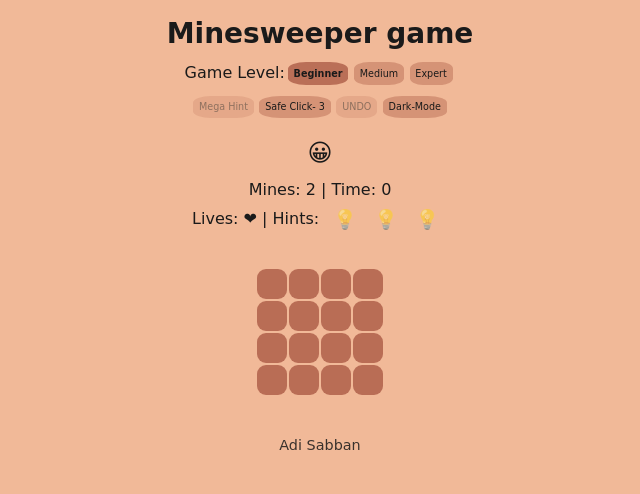
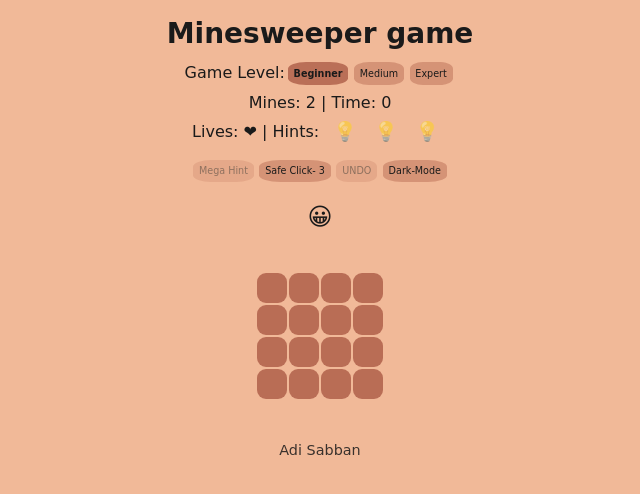
Before and after one commit to AdiSabban10/sprint1-minesweeper-vanilla-to-react-refactor, a React (Vite) app: page / in a window 1280 px wide. Shown: the top 494 px of the page, without its empty margins (320-960 px from the left). Built offline with nearby package versions, Linux system fonts and the light colour scheme.

Commit message:
fix: smiley reset and match vanilla controls layout

```diff
--- a/src/App.jsx
+++ b/src/App.jsx
@@ -1,5 +1,5 @@
 import { Board } from './components/Board.jsx'
-import { GameControls } from './components/GameControls.jsx'
+import { ActionToolbar, LevelPicker } from './components/GameControls.jsx'
 import { GameOverModal } from './components/GameOverModal.jsx'
 import { StatusBar } from './components/StatusBar.jsx'
 import { useGameAudio } from './hooks/useAudio.js'
@@ -34,23 +34,9 @@ function App() {
     <>
       <h1>Minesweeper game</h1>
 
+      {/* Control order matches legacy/index.html */}
       <div className="controls">
-        <GameControls
-          level={level}
-          safeCount={meta.safeCount}
-          hasStarted={hasStarted}
-          megaHintIsUsable={meta.megaHintIsUsable}
-          isMegaHintOn={meta.isMegaHintOn}
-          canUndo={canUndo}
-          smiley={smiley}
-          darkModeLabel={darkModeLabel}
-          onSetLevelBySize={actions.setLevelBySize}
-          onMegaHint={actions.activateMegaHint}
-          onSafeClick={actions.useSafeClick}
-          onUndo={actions.undo}
-          onNewGame={actions.newGame}
-          onToggleDark={toggleTheme}
-        />
+        <LevelPicker level={level} onSetLevelBySize={actions.setLevelBySize} />
 
         <StatusBar
           remainingMines={remainingMines}
@@ -61,6 +47,28 @@ function App() {
           isHintOn={meta.isHintOn}
           onActivateHint={actions.activateHint}
         />
+
+        <ActionToolbar
+          safeCount={meta.safeCount}
+          hasStarted={hasStarted}
+          megaHintIsUsable={meta.megaHintIsUsable}
+          isMegaHintOn={meta.isMegaHintOn}
+          canUndo={canUndo}
+          darkModeLabel={darkModeLabel}
+          onMegaHint={actions.activateMegaHint}
+          onSafeClick={actions.useSafeClick}
+          onUndo={actions.undo}
+          onToggleDark={toggleTheme}
+        />
+
+        <button
+          type="button"
+          className="smiley"
+          onClick={() => actions.newGame()}
+          aria-label="New game"
+        >
+          {smiley}
+        </button>
 
         {modeHintMessage && (
           <p className="mode-hint" role="status">
--- a/src/components/GameControls.jsx
+++ b/src/components/GameControls.jsx
@@ -1,44 +1,11 @@
 import { LEVEL_LIST } from '../domain/levels.js'
 
 /**
- * @param {Object} props
- * @param {import('../domain/types.js').LevelConfig} props.level
- * @param {number} props.safeCount
- * @param {boolean} props.hasStarted
- * @param {boolean} props.megaHintIsUsable
- * @param {boolean} props.isMegaHintOn
- * @param {boolean} props.canUndo
- * @param {string} props.smiley
- * @param {string} props.darkModeLabel
- * @param {(size: number) => void} props.onSetLevelBySize
- * @param {() => void} props.onMegaHint
- * @param {() => void} props.onSafeClick
- * @param {() => void} props.onUndo
- * @param {() => void} props.onNewGame
- * @param {() => void} props.onToggleDark
+ * Level buttons — first row in legacy layout.
  */
-export function GameControls({
-  level,
-  safeCount,
-  hasStarted,
-  megaHintIsUsable,
-  isMegaHintOn,
-  canUndo,
-  smiley,
-  darkModeLabel,
-  onSetLevelBySize,
-  onMegaHint,
-  onSafeClick,
-  onUndo,
-  onNewGame,
-  onToggleDark,
-}) {
-  const megaDisabled = !hasStarted || !megaHintIsUsable
-  const safeDisabled = safeCount === 0
-
+export function LevelPicker({ level, onSetLevelBySize }) {
   return (
-    <div className="game-controls">
-      <div>
+    <div className="level-row">
       Game Level:
       {LEVEL_LIST.map((lvl) => (
         <button
@@ -52,13 +19,34 @@ export function GameControls({
         </button>
       ))}
     </div>
+  )
+}
 
+/**
+ * Mega hint, safe click, undo, dark mode — legacy row before smiley.
+ */
+export function ActionToolbar({
+  safeCount,
+  hasStarted,
+  megaHintIsUsable,
+  isMegaHintOn,
+  canUndo,
+  darkModeLabel,
+  onMegaHint,
+  onSafeClick,
+  onUndo,
+  onToggleDark,
+}) {
+  const megaDisabled = !hasStarted || !megaHintIsUsable
+  const safeDisabled = safeCount === 0
+
+  return (
     <div className="action-row">
       <button
         type="button"
         className={`btn${isMegaHintOn ? ' active' : ''}`}
         disabled={megaDisabled}
-          onClick={onMegaHint}
+        onClick={() => onMegaHint()}
         aria-pressed={isMegaHintOn}
       >
         Mega Hint
@@ -67,25 +55,20 @@ export function GameControls({
         type="button"
         className="btn"
         disabled={safeDisabled}
-          onClick={onSafeClick}
+        onClick={() => onSafeClick()}
       >
         Safe Click- <span className="safe-click">{safeCount}</span>
       </button>
-        <button type="button" className="btn" disabled={!canUndo} onClick={onUndo}>
+      <button
+        type="button"
+        className="btn"
+        disabled={!canUndo}
+        onClick={() => onUndo()}
+      >
         UNDO
       </button>
-        <button type="button" className="btn" onClick={onToggleDark}>
+      <button type="button" className="btn" onClick={() => onToggleDark()}>
         {darkModeLabel}
-        </button>
-      </div>
-
-      <button
-        type="button"
-        className="smiley"
-        onClick={onNewGame}
-        aria-label="New game"
-      >
-        {smiley}
       </button>
     </div>
   )
--- a/src/components/StatusBar.jsx
+++ b/src/components/StatusBar.jsx
@@ -39,7 +39,7 @@ export function StatusBar({
               type="button"
               className="hint-click"
               disabled={hintDisabled}
-              onClick={onActivateHint}
+              onClick={() => onActivateHint()}
               aria-label="Activate hint"
             >
               {HINT}
--- a/src/domain/levels.js
+++ b/src/domain/levels.js
@@ -36,3 +36,26 @@ export const LEVEL_LIST = [LEVELS.beginner, LEVELS.medium, LEVELS.expert]
 export function getLevelBySize(size) {
   return LEVEL_LIST.find((level) => level.size === size) ?? LEVELS.beginner
 }
+
+/**
+ * @param {unknown} value
+ * @returns {value is import('./types.js').LevelConfig}
+ */
+export function isLevelConfig(value) {
+  return (
+    typeof value === 'object' &&
+    value !== null &&
+    typeof value.size === 'number' &&
+    typeof value.mines === 'number'
+  )
+}
+
+/**
+ * @param {import('./types.js').LevelConfig | undefined} preferred
+ * @param {import('./types.js').LevelConfig | undefined} fallback
+ */
+export function resolveLevel(preferred, fallback = LEVELS.beginner) {
+  if (isLevelConfig(preferred)) return preferred
+  if (isLevelConfig(fallback)) return fallback
+  return LEVELS.beginner
+}
--- a/src/domain/reducer.js
+++ b/src/domain/reducer.js
@@ -8,7 +8,7 @@ import {
   revealCellAndFlood,
   toggleCellMark,
 } from './board.js'
-import { getLevelBySize } from './levels.js'
+import { getLevelBySize, resolveLevel } from './levels.js'
 import {
   checkVictory,
   createInitialGameState,
@@ -371,14 +371,16 @@ function handleToggleMark(state, row, col) {
 export function gameReducer(state, action) {
   switch (action.type) {
     case ACTIONS.NEW_GAME: {
-      const level = action.level ?? state.game.level
+      const level = resolveLevel(action.level, state.game.level)
       return createReducerState(level)
     }
 
     case ACTIONS.SET_LEVEL: {
-      const level =
+      const level = resolveLevel(
         action.level ??
-        (action.size != null ? getLevelBySize(action.size) : state.game.level)
+          (action.size != null ? getLevelBySize(action.size) : undefined),
+        state.game.level,
+      )
       return createReducerState(level)
     }
 
--- a/src/domain/rules.js
+++ b/src/domain/rules.js
@@ -66,7 +66,8 @@ export function hasGameStarted(meta) {
  * @param {import('./types.js').GameMeta} meta
  */
 export function getRemainingMinesCount(level, meta) {
-  return level.mines - meta.shownMinesCount - meta.markedCount
+  const mines = Number(level?.mines) || 0
+  return mines - meta.shownMinesCount - meta.markedCount
 }
 
 /**
--- a/src/hooks/useMinesweeper.js
+++ b/src/hooks/useMinesweeper.js
@@ -1,5 +1,5 @@
 import { useCallback, useMemo, useReducer } from 'react'
-import { LEVELS } from '../domain/levels.js'
+import { isLevelConfig, LEVELS } from '../domain/levels.js'
 import {
   createReducerState,
   gameActions,
@@ -36,7 +36,11 @@ export function useMinesweeper(initialLevel = LEVELS.beginner) {
   const actions = useMemo(
     () => ({
       newGame: (levelConfig) =>
-        dispatch(gameActions.newGame(levelConfig ?? game.level)),
+        dispatch(
+          gameActions.newGame(
+            isLevelConfig(levelConfig) ? levelConfig : game.level,
+          ),
+        ),
       setLevel: (levelConfig) => dispatch(gameActions.setLevel(levelConfig)),
       setLevelBySize: (size) => dispatch(gameActions.setLevelBySize(size)),
       revealCell: (row, col) => dispatch(gameActions.revealCell(row, col)),
--- a/src/styles/app.css
+++ b/src/styles/app.css
@@ -25,7 +25,8 @@ h1 {
   max-width: 100%;
 }
 
-.game-controls .action-row {
+.level-row,
+.action-row {
   margin: 0.3em 0;
 }
 
```
Lines whose indentation alone changed are shown as unchanged.
